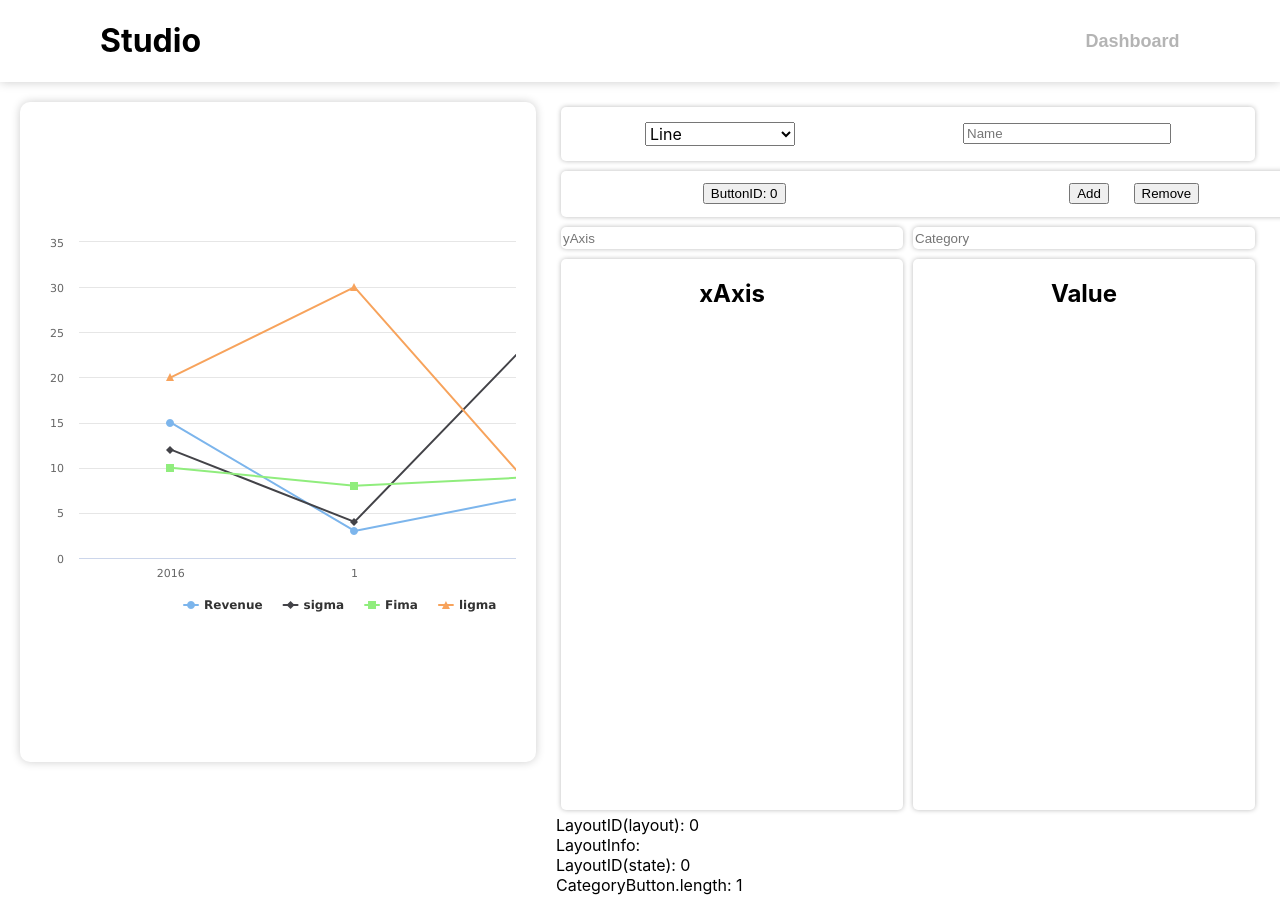
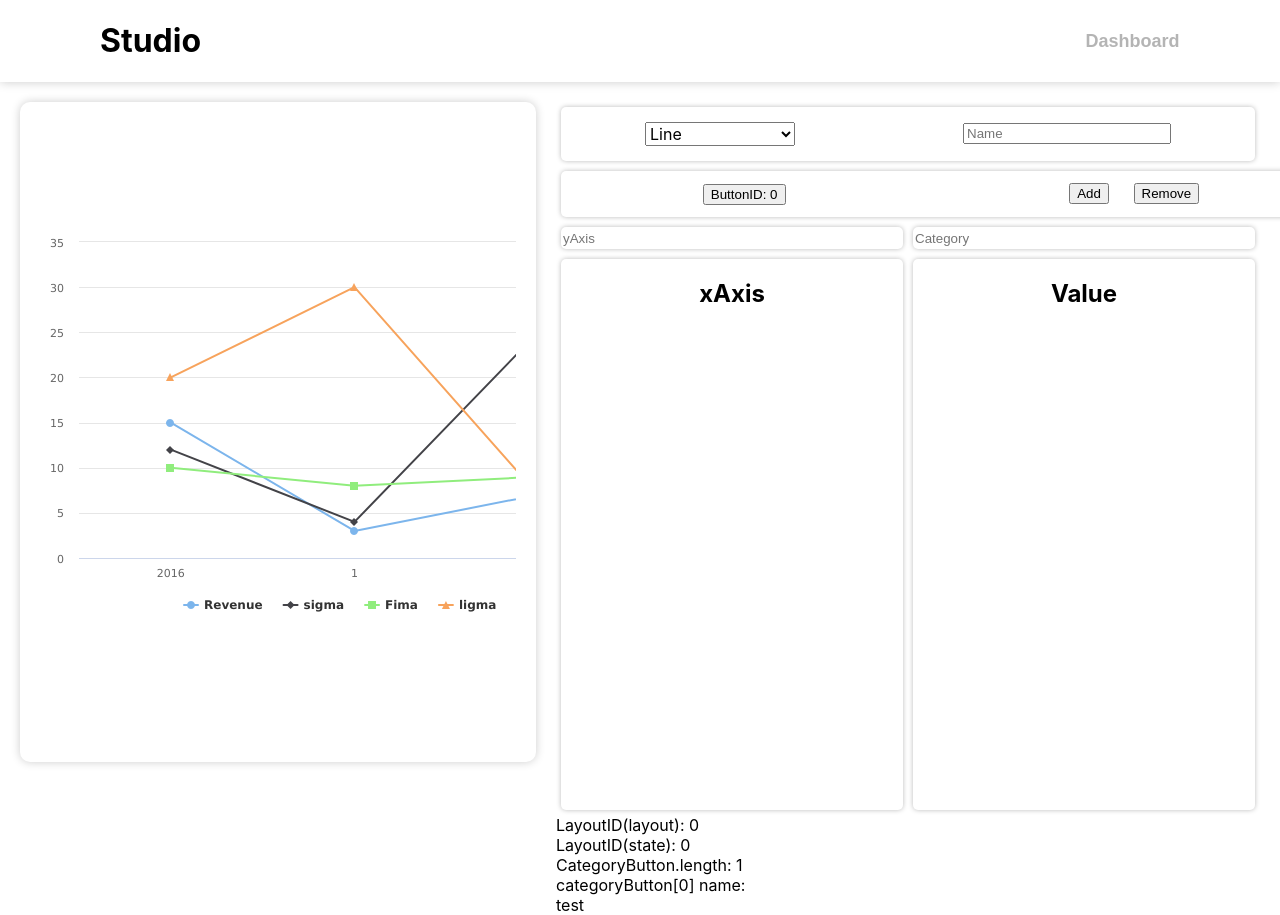
Before and after one commit to philipcoroiu/OnlyFin, a React (Create React App) app in the folder onlyfin-frontend/: page /Dashboard/Studio in a window 1280 px wide. Shown: the top 915 px of the page. Built offline with nearby package versions, Linux system fonts and the light colour scheme.

Commit message:
Added callback function to category and xAxis
finally fixed so that what gets written in the "yAxis" and "category" fields can get accessed in the studio file.

Now that input needs to get placed in the correct button

```diff
--- /dev/null
+++ b/onlyfin-frontend/src/components/Studio/CategoryButton.js
@@ -0,0 +1,19 @@
+import React from "react"
+
+export default function CategoryButton(props) {
+
+    const [buttonValue, setButtonValue] = React.useState(props.value);
+
+    /*
+    function handleButtonValue(input) {
+        setButtonValue(input)
+    }
+    ¨
+     */
+
+    return (
+        <div>
+            <button key={props.key} id={props.id} value={props.value} onClick={props.onClick}>ButtonID: {buttonValue}</button>
+        </div>
+    )
+}
--- a/onlyfin-frontend/src/components/Studio/CategoryLayout.js
+++ b/onlyfin-frontend/src/components/Studio/CategoryLayout.js
@@ -2,11 +2,10 @@ import React from "react"
 
 export default function CategoryLayout(props) {
 
-    const [layoutInfo, setLayoutInfo] = React.useState(/*{id:props.id, name:props.valueName}*/)
+    const handleInput = (event) => {
+        const input = {value:event.target.value, id:props.id};
 
-    const handleInput = (event) => {
-        const input = event.taget.value;
-
+        props.changeName(input);
     }
 
     return (
@@ -16,7 +15,7 @@ export default function CategoryLayout(props) {
                     type="text"
                     placeholder="yAxis"
                     name="valueTitle"
-                    onChange={props.function}
+                    onChange={handleInput}
                     value={props.valueName}
                 />
                 <input type="text"
@@ -36,7 +35,6 @@ export default function CategoryLayout(props) {
                 </div>
             </div>
             <div>LayoutID(layout): {props.id}</div>
-            <div>LayoutInfo: {layoutInfo}</div>
         </>
     )
 }
--- a/onlyfin-frontend/src/components/Studio/StudioToolbar.js
+++ b/onlyfin-frontend/src/components/Studio/StudioToolbar.js
@@ -1,12 +1,15 @@
 import React from 'react';
 import CategoryLayout from "./CategoryLayout";
+import CategoryButton from "./CategoryButton"
 
 export default function StudioToolbar(props) {
 
     /**
      * Stores all the info related to the chart.
      */
-    const [chartInfo, setChartInfo] = React.useState(props.categories)
+    //const [chartInfo, setChartInfo] = React.useState(props.categories)
+    const [chartInfo, setChartInfo] = React.useState({key:0, id:0, name:"Untitled"})
+
 
     /**
      * Stores all the category layouts
@@ -14,13 +17,14 @@ export default function StudioToolbar(props) {
     const [chartCategoryLayout, setChartCategoryLayout] = React.useState([<CategoryLayout
         key={0}
         id={0}
+        changeName={changeName}
     />])
 
     /**
      * When you click "add" a new category button is created
      * and stored here
      */
-    const [categoryButton, setCategoryButton] = React.useState([<button key="0" id="0" onClick={() => handleLayout("0")}>ButtonID: 0</button>])
+    const [categoryButton, setCategoryButton] = React.useState([<CategoryButton key="0" id="0" value="0" onClick={() => handleLayout("0")}></CategoryButton>])
 
     /**
      * Stores all the values of the category layout
@@ -38,9 +42,14 @@ export default function StudioToolbar(props) {
      * @param event
      */
 
-    function changeName(){
+    const [test, setTest] = React.useState("test")
 
-        setLayoutInfo(prevState => prevState)
+    /**
+     * Changes the name of the chosen category button
+     * @param input
+     */
+    function changeName(input){
+        setTest(input.value)
     }
 
     /**
@@ -52,10 +61,9 @@ export default function StudioToolbar(props) {
                 <CategoryLayout
                     key={prevInputs.length}
                     id={prevInputs.length}
-                    function={changeName}
+                    changeName={changeName}
                 />]
         )
-
         createCategoryButton();
     }
 
@@ -65,11 +73,12 @@ export default function StudioToolbar(props) {
     function createCategoryButton() {
         setCategoryButton(prevState =>
             [...prevState,
-                <button
+                <CategoryButton
                     key={prevState.length}
                     id={prevState.length}
-                    onClick={() => handleLayout(prevState.length)}
-                >ButtonID: {prevState.length}</button>])
+                    value={prevState.length}
+                    onClick={() => setLayoutID(prevState.length)}
+                ></CategoryButton>])
     }
 
     /**
@@ -131,6 +140,8 @@ export default function StudioToolbar(props) {
             {chartCategoryLayout[layoutID]}
             <div>LayoutID(state): {layoutID}</div>
             <div>CategoryButton.length: {categoryButton.length}</div>
+            <div>categoryButton[0] name: {categoryButton[0].value}</div>
+            <div>{test}</div>
 
         </div>
     );
```
